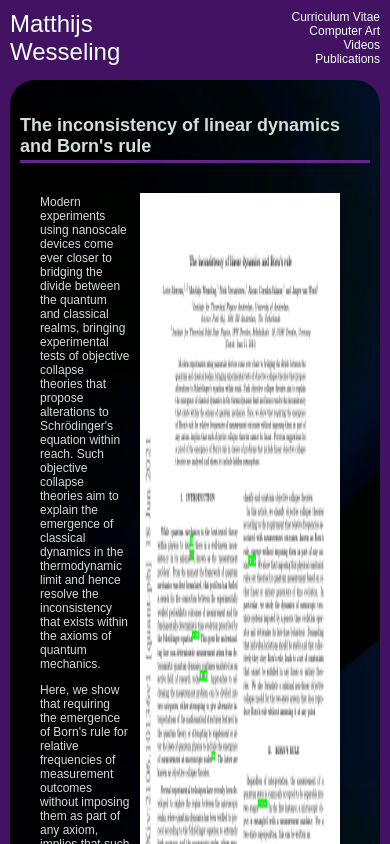
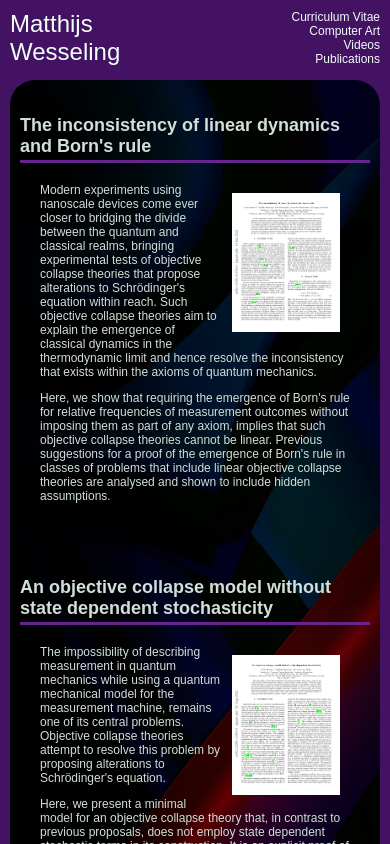
Before and after one commit to Bladieblah/Bladieblah.github.io, a Next.js app: page /publications in a window 390 px wide. Shown: the top 844 px of the page. Built offline with nearby package versions, Linux system fonts and the light colour scheme; a web font is replaced by a local one.

Commit message:
Fix publications on mobile

```diff
--- a/src/components/Publication.tsx
+++ b/src/components/Publication.tsx
@@ -16,9 +16,11 @@ export default function Publication(props: PublicationProps) {
           <h1>{props.title}</h1>
           <div className={styles.content}>
             <div className={styles.abstract}>
+              <div className={styles.image}>
+                <img src={props.img} alt='thumbnail'/>
+              </div>
               {props.children}
             </div>
-            <img src={props.img} alt='thumbnail'/>
           </div>
       </article>
       </a>
--- a/src/components/styles/publication.module.css
+++ b/src/components/styles/publication.module.css
@@ -3,16 +3,16 @@
 }
 
 .content {
-  display: flex;
-  flex-direction: row;
   margin: 20px;
 }
 
-.abstract {
-  flex: 100;
+.image {
+  margin: 10px;
+  float: right;
+  width: clamp(100px, calc((100vw - 350px) / 5 + 100px), 200px);
 }
 
-.content > img {
-  margin: 10px;
-  width: 200px;
+.image > img {
+  height: auto;
+  width: inherit;
 }
```
